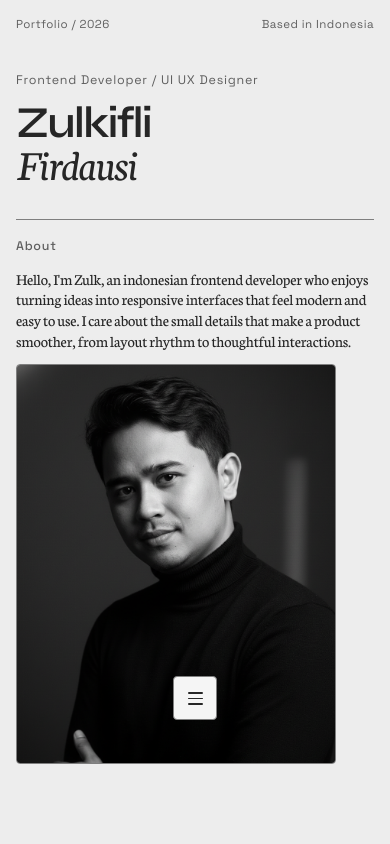
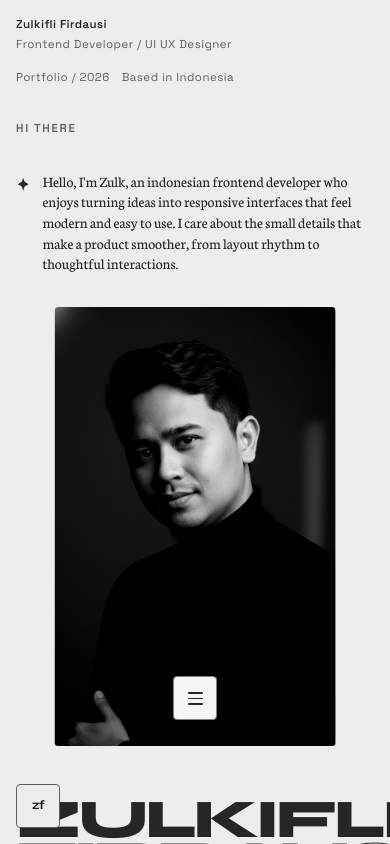
Before and after one commit to Zulkifli70/portofolio-new, a React (Vite) app: page / in a window 390 px wide. Built offline with nearby package versions, Linux system fonts and the light colour scheme.

Commit message:
Home: centered-left portrait, name in front, restore bottom-center dock

```diff
--- a/src/App.css
+++ b/src/App.css
@@ -124,6 +124,36 @@ a {
 
 .app-body.is-showcase::-webkit-scrollbar {
   display: none;
+}
+
+/* Bottom corner, identity mark */
+.site-mark {
+  position: fixed;
+  left: calc(var(--pad) + env(safe-area-inset-left));
+  bottom: calc(var(--pad) + env(safe-area-inset-bottom));
+  z-index: 40;
+  display: inline-flex;
+  align-items: center;
+  justify-content: center;
+  width: 2.75rem;
+  height: 2.75rem;
+  border: 1px solid var(--line-strong);
+  border-radius: var(--radius);
+  background: var(--paper);
+  font-family: var(--font-display);
+  font-size: 0.8rem;
+  font-weight: 700;
+  letter-spacing: -0.04em;
+  text-decoration: none;
+  transition:
+    background-color 0.2s,
+    color 0.2s;
+}
+
+.site-mark:hover,
+.site-mark:focus-visible {
+  background: var(--ink);
+  color: var(--paper);
 }
 
 /* Quiet bottom navigation */
@@ -265,122 +295,146 @@ a {
    Home
    ═══════════════════════════════════════════════════════════════════ */
 .home {
-  height: 100%;
+  min-height: 100%;
   display: flex;
   flex-direction: column;
-  gap: clamp(0.75rem, 2.5vh, 2rem);
+  gap: clamp(1.5rem, 4vh, 3rem);
   padding: var(--pad);
-  overflow: hidden;
 }
 
 .home-top {
   display: flex;
   justify-content: space-between;
+  align-items: flex-start;
   gap: 1rem;
   font-size: 0.72rem;
   letter-spacing: 0.04em;
   color: var(--muted);
 }
 
+.home-signature,
+.home-meta {
+  display: flex;
+  flex-direction: column;
+  gap: 0.15rem;
+}
+
+.home-signature-name {
+  font-weight: 600;
+  color: var(--ink);
+}
+
+.home-meta {
+  text-align: right;
+}
+
 .home-main {
   flex: 1;
   display: grid;
-  grid-template-columns: minmax(0, 1.05fr) minmax(0, 0.95fr);
-  align-items: center;
-  gap: clamp(1.5rem, 4vw, 4rem);
+  grid-template-columns: minmax(0, 0.8fr) minmax(0, 1.2fr);
+  grid-template-rows: auto minmax(0, 1fr);
+  column-gap: clamp(1.5rem, 6vw, 6rem);
+  row-gap: clamp(2rem, 6vh, 5rem);
   min-height: 0;
 }
 
-.home-identity {
-  display: flex;
-  flex-direction: column;
-  gap: clamp(0.5rem, 1.6vh, 1rem);
-  min-width: 0;
-}
-
-.home-about {
-  display: flex;
-  flex-direction: column;
-  gap: clamp(0.6rem, 1.5vh, 1rem);
-  min-width: 0;
-  border-top: 1px solid var(--line);
-  padding-top: clamp(0.75rem, 2vh, 1.25rem);
-}
-
-.home-about-title {
+.home-hello {
+  grid-column: 1;
+  grid-row: 1;
+  align-self: end;
   margin: 0;
-  font-family: var(--font-ui);
-  font-size: 0.78rem;
-  font-weight: 500;
-  letter-spacing: 0.06em;
+  font-size: 0.72rem;
+  font-weight: 600;
+  letter-spacing: 0.14em;
+  text-transform: uppercase;
   color: var(--muted);
 }
 
-.home-name {
-  font-family: var(--font-display);
-  font-weight: 600;
-  font-size: clamp(2.75rem, 6.5vw, 6.5rem);
-  line-height: 0.9;
-  letter-spacing: -0.045em;
-  margin: 0;
+.home-intro {
+  grid-column: 2;
+  grid-row: 1;
+  display: flex;
+  align-items: flex-start;
+  gap: 0.75rem;
+  max-width: 38ch;
 }
 
-.home-name em {
-  position: relative;
-  display: inline-block;
-  font-family: var(--font-body);
-  font-weight: 400;
-  font-style: italic;
-  letter-spacing: -0.02em;
-}
-
-.name-line {
-  position: relative;
-  display: inline-block;
-}
-
-/* Doodle underline — stroke drawing handled by GSAP DrawSVG.
-   Uniform viewBox scaling: no preserveAspectRatio="none", no non-scaling-stroke. */
-.home-name .doodle {
-  position: absolute;
-  left: 0;
-  top: 100%;
-  width: 100%;
-  height: auto;
-  overflow: visible;
-  pointer-events: none;
-  stroke: var(--ink);
-  opacity: 0;
-  visibility: hidden;
-}
-
-.home-name .doodle--h1 {
-  margin-top: -0.02em;
-}
-
-.home-name .doodle--em {
-  margin-top: -0.02em;
-  left: -0.04em;
-  width: calc(100% + 0.08em);
+.home-star {
+  flex: 0 0 auto;
+  width: 0.9rem;
+  height: 0.9rem;
+  margin-top: 0.35em;
+  fill: var(--ink);
 }
 
 .about-text {
   margin: 0;
   font-family: var(--font-body);
-  font-size: clamp(1rem, 1.5vw, 1.5rem);
-  line-height: 1.3;
-  letter-spacing: -0.01em;
+  font-size: clamp(0.95rem, 1.35vw, 1.3rem);
+  line-height: 1.35;
+  color: var(--ink);
+}
+
+.home-stage {
+  grid-column: 1 / -1;
+  grid-row: 2;
+  position: relative;
+  min-height: clamp(26rem, 58vh, 44rem);
+}
+
+.home-portrait {
+  position: absolute;
+  z-index: 1;
+  left: 50%;
+  transform: translateX(-50%);
+  width: clamp(15rem, 30vw, 24rem);
+  height: clamp(25rem, 60vh, 42rem);
+  margin: 0;
+}
+
+/* Gradient darkens the lower photo so the portrait reads as a lit silhouette. */
+.home-portrait::after {
+  content: "";
+  position: absolute;
+  inset: 0;
+  background: linear-gradient(180deg, transparent 40%, rgba(0, 0, 0, 0.22));
+  pointer-events: none;
 }
 
 .about-photo {
-  height: clamp(14rem, 42vh, 32rem);
-  width: auto;
-  max-width: 100%;
-  aspect-ratio: 4 / 5;
-  justify-self: end;
+  display: block;
+  width: 100%;
+  height: 100%;
   border-radius: var(--radius);
-  border: 1px solid var(--line);
   object-fit: cover;
+  object-position: 50% 38%;
+  filter: grayscale(1) contrast(1.25) brightness(0.9);
+}
+
+.home-display {
+  position: absolute;
+  z-index: 2;
+  left: 0;
+  right: 0;
+  bottom: 0;
+  margin: 0;
+  font-family: var(--font-display);
+  font-weight: 800;
+  font-size: clamp(3.25rem, 14vw, 12rem);
+  line-height: 0.78;
+  letter-spacing: -0.06em;
+  white-space: nowrap;
+  color: var(--ink);
+  pointer-events: none;
+}
+
+.home-display-line {
+  display: block;
+}
+
+.home-display-line--outline {
+  color: transparent;
+  -webkit-text-stroke: clamp(1px, 0.15vw, 2px) var(--ink);
 }
 
 /* ═══════════════════════════════════════════════════════════════════
@@ -911,6 +965,9 @@ a {
   .project-card-3d:hover .project-card-bg img {
     transform: none;
   }
+  .site-mark {
+    transition: none;
+  }
 }
 
 @media (max-width: 1023px) {
@@ -926,24 +983,53 @@ a {
 }
 
 @media (max-width: 860px) {
-  .home {
-    height: auto;
-    min-height: 100%;
-    overflow: visible;
-  }
   .home-main {
     grid-template-columns: 1fr;
-    gap: clamp(1.5rem, 4vh, 2.5rem);
-    padding-block: clamp(0.5rem, 2vh, 1.5rem);
+    grid-template-rows: auto auto auto;
+    row-gap: clamp(1.5rem, 4vh, 2.5rem);
   }
-  .home-name {
-    font-size: clamp(2.75rem, 11vw, 5rem);
+  .home-hello {
+    grid-column: 1;
+    grid-row: 1;
+    align-self: auto;
   }
-  .about-photo {
-    height: auto;
-    width: 100%;
-    max-width: 20rem;
-    justify-self: start;
+  .home-intro {
+    grid-column: 1;
+    grid-row: 2;
+    max-width: 44ch;
+  }
+  .home-stage {
+    grid-column: 1;
+    grid-row: 3;
+    min-height: clamp(30rem, 72vh, 42rem);
+  }
+  .home-portrait {
+    left: 50%;
+    transform: translateX(-50%);
+    width: min(70vw, 20rem);
+    height: clamp(24rem, 56vh, 34rem);
+  }
+  .home-display {
+    bottom: clamp(1rem, 4vh, 2rem);
+    font-size: clamp(3rem, 16vw, 6rem);
+  }
+}
+
+@media (max-width: 520px) {
+  .home-top {
+    flex-direction: column;
+  }
+  .home-meta {
+    flex-direction: row;
+    gap: 0.75rem;
+    text-align: left;
+  }
+  .home-display {
+    font-size: clamp(2.6rem, 14vw, 4.5rem);
+  }
+  .home-portrait {
+    width: min(72vw, 18rem);
+    height: clamp(22rem, 52vh, 30rem);
   }
 }
 
--- a/src/App.jsx
+++ b/src/App.jsx
@@ -48,7 +48,7 @@ function buildGrid(w, h) {
 }
 
 function drawGrid(ctx, grid, p) {
-  const { cols, rows, size, thresholds, total, w, h } = grid;
+  const { cols, size, thresholds, total, w, h } = grid;
   ctx.clearRect(0, 0, w, h);
   if (p <= 0) return;
   ctx.fillStyle = INK;
@@ -86,8 +86,15 @@ export default function App() {
         setNavOpen(false);
       }
     };
+    const onKeyDown = (e) => {
+      if (e.key === "Escape") setNavOpen(false);
+    };
     window.addEventListener("pointerdown", onClickOutside);
-    return () => window.removeEventListener("pointerdown", onClickOutside);
+    window.addEventListener("keydown", onKeyDown);
+    return () => {
+      window.removeEventListener("pointerdown", onClickOutside);
+      window.removeEventListener("keydown", onKeyDown);
+    };
   }, [navOpen]);
 
   // Pixel/grid dissolve: random matrix covers screen, swap page, show target name, dissolve out.
@@ -181,6 +188,15 @@ export default function App() {
         <View />
       </div>
 
+      <a
+        className="site-mark"
+        href="/"
+        aria-label="Home"
+        onClick={(event) => navigate(event, "/")}
+      >
+        zf
+      </a>
+
       <nav
         className={navOpen ? "dock is-open" : "dock"}
         aria-label="Pages"
--- a/src/views/Home.jsx
+++ b/src/views/Home.jsx
@@ -1,111 +1,53 @@
 import { about } from "../data/portfolio";
-import { useRef } from "react";
-import gsap from "gsap";
-import { DrawSVGPlugin } from "gsap/DrawSVGPlugin";
-import { useGSAP } from "@gsap/react";
 
-gsap.registerPlugin(DrawSVGPlugin, useGSAP);
+export default function Home() {
+  return (
+    <div className="home">
+      <header className="home-top">
+        <div className="home-signature">
+          <span className="home-signature-name">Zulkifli Firdausi</span>
+          <span className="home-signature-role">
+            Frontend Developer / UI UX Designer
+          </span>
+        </div>
 
-/** Home — name and About side by side. Stacks and scrolls on small screens. */
-export default function Home() {
-  const root = useRef(null);
-
-  useGSAP(
-    () => {
-      const nameLine = root.current.querySelector(".name-line");
-      const em = root.current.querySelector(".home-name em");
-
-      // Doodle digambar seperti tinta saat masuk, di-reverse saat keluar.
-      const draw = (svg) => {
-        const path = svg.querySelector("path");
-        const tl = gsap.timeline({
-          paused: true,
-          onReverseComplete: () => gsap.set(svg, { autoAlpha: 0 }),
-          defaults: { duration: 1, ease: "power1.inOut" },
-        });
-        tl.set(svg, { autoAlpha: 1 }).from(path, { drawSVG: "0% 0%" });
-        return tl;
-      };
-
-      // Satu target = satu timeline. Hit area = kotak teksnya sendiri.
-      const bind = (target, svg) => {
-        const tl = draw(svg);
-        const enter = () => tl.play();
-        const leave = () => tl.reverse();
-        target.addEventListener("pointerenter", enter);
-        target.addEventListener("pointerleave", leave);
-        return () => {
-          target.removeEventListener("pointerenter", enter);
-          target.removeEventListener("pointerleave", leave);
-        };
-      };
-
-      const unbind = [
-        bind(nameLine, nameLine.querySelector(".doodle--h1")),
-        bind(em, em.querySelector(".doodle--em")),
-      ];
-
-      return () => unbind.forEach((fn) => fn());
-    },
-    { scope: root },
-  );
-
-  return (
-    <div className="home" ref={root}>
-      <div className="home-top">
+        <div className="home-meta">
           <span>Portfolio / {new Date().getFullYear()}</span>
           <span>Based in Indonesia</span>
         </div>
+      </header>
 
-      <div className="home-main">
-        <div className="home-identity">
-          <p className="eyebrow">Frontend Developer / UI UX Designer</p>
-          <h1 className="home-name">
-            <span className="name-line">
-              Zulkifli
-              <svg
-                className="doodle doodle--h1"
-                viewBox="0 0 300 12"
-                fill="none"
-                strokeWidth="1"
-                strokeLinecap="round"
-                strokeLinejoin="round"
-                aria-hidden="true"
-              >
-                <path d="M3 7 C 50 3 90 3 120 7 S 190 11 220 7 S 275 3 297 6" />
+      <main className="home-main">
+        <p className="home-hello">Hi there</p>
+
+        <div className="home-intro">
+          {/* Sparkle marks the greeting as an aside, not a live status. */}
+          <svg className="home-star" viewBox="0 0 16 16" aria-hidden="true">
+            <path d="M8 0.8 9.5 5.3 14 8 9.5 10.7 8 15.2 6.5 10.7 2 8 6.5 5.3Z" />
           </svg>
-            </span>
-            <br />
-            <em>
-              Firdausi
-              <svg
-                className="doodle doodle--em"
-                viewBox="0 0 220 12"
-                fill="none"
-                strokeWidth="1"
-                strokeLinecap="round"
-                strokeLinejoin="round"
-                aria-hidden="true"
-              >
-                <path d="M4 7 C 35 3 70 4 95 8 C 112 11 108 13 92 11 C 72 9 82 4 112 6 C 145 9 170 4 216 7" />
-              </svg>
-            </em>
-          </h1>
+          <p className="about-text">{about.text}</p>
         </div>
 
-        <section className="home-about" aria-labelledby="home-about-title">
-          <h2 className="home-about-title" id="home-about-title">
-            About
-          </h2>
-          <p className="about-text">{about.text}</p>
+        <div className="home-stage">
+          <figure className="home-portrait">
             <img
               className="about-photo"
               src="/aboutme.png"
               alt="Zulkifli Firdausi"
-            loading="lazy"
+              width="832"
+              height="1158"
+              fetchPriority="high"
             />
-        </section>
+          </figure>
+
+          <h1 className="home-display">
+            <span className="home-display-line">ZULKIFLI</span>
+            <span className="home-display-line home-display-line--outline">
+              FIRDAUSI
+            </span>
+          </h1>
         </div>
+      </main>
     </div>
   );
 }
```
Lines whose indentation alone changed are shown as unchanged.
